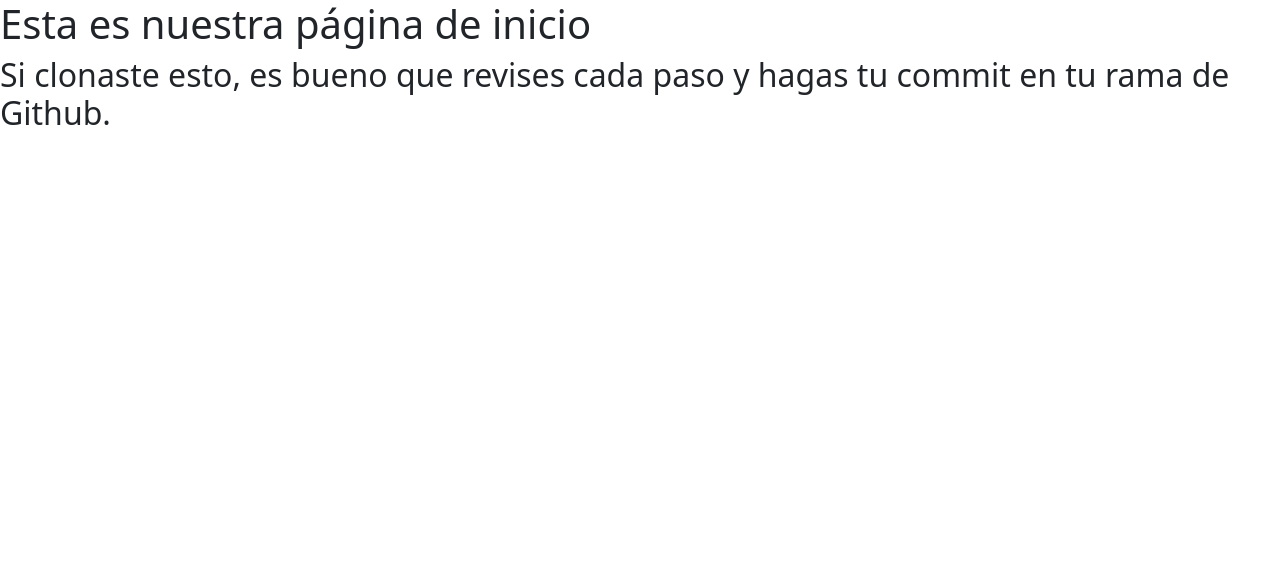
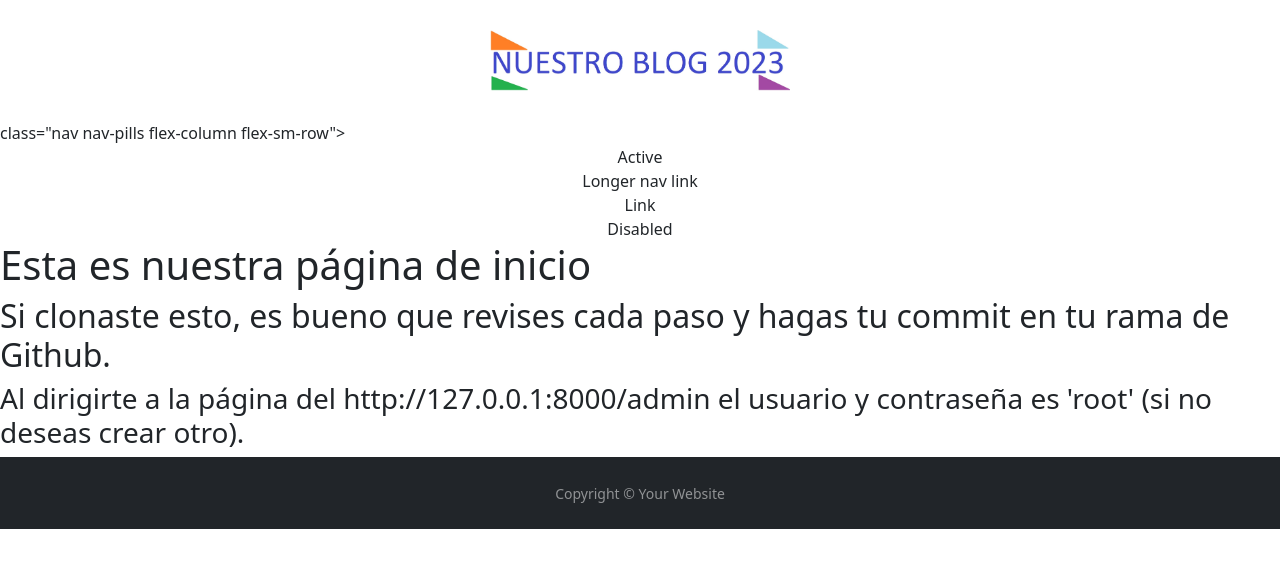
Before and after one commit to PatriNet77/2023-info-com-8, a Django app: page / in a window 1280 px wide. Shown: the top 568 px of the page. Run offline with Django 4.2, Linux system fonts and the light colour scheme.

Commit message:
base_html
Creamos y heredamos desde base_html a otros templates.

```diff
--- a/Semana13/blog/apps/posts/admin.py
+++ b/Semana13/blog/apps/posts/admin.py
@@ -1,3 +1,4 @@
+
 from django.contrib import admin
 from .models import Categoria, Post
 
--- /dev/null
+++ b/Semana13/blog/templates/base.html
@@ -0,0 +1,54 @@
+{% load static %}
+
+<!doctype html>
+<html lang="es-ar">
+
+<head>
+  <title>{% block title %} Página de inicio {% endblock title %} </title>
+  <!-- Required meta tags -->
+  <meta charset="utf-8">
+  <meta name="viewport" content="width=device-width, initial-scale=1, shrink-to-fit=no">
+
+  <!-- Bootstrap CSS v5.2.1 -->
+  <link href="https://cdn.jsdelivr.net/npm/bootstrap@5.2.1/dist/css/bootstrap.min.css" rel="stylesheet"
+    integrity="sha384-iYQeCzEYFbKjA/T2uDLTpkwGzCiq6soy8tYaI1GyVh/UjpbCx/TYkiZhlZB6+fzT" crossorigin="anonymous">
+
+</head>
+
+<body>
+
+  <header>
+    <a class="flex-sm-fill text-sm-center nav-link active" href="#">
+        <img src="{% static 'img/info.jpg' %}"style="max-width: 300px; margin: 30px;">
+    </a>
+
+    <nav> class="nav nav-pills flex-column flex-sm-row">
+        <a class="flex-sm-fill text-sm-center nav-link active" href="#">Active</a>
+        <a class="flex-sm-fill text-sm-center nav-link" href="#">Longer nav link</a>
+        <a class="flex-sm-fill text-sm-center nav-link" href="#">Link</a>
+        <a class="flex-sm-fill text-sm-center nav-link disabled" href="#" tabindex="-1" aria-disabled="true">Disabled</a>
+    </nav>
+
+    {% block contenido %}
+
+    {% endblock %}
+
+
+  <footer id="sticky-footer" class="flex-shrink-0 py-4 bg-dark text-white-50">
+    <div class="container text-center">
+        <small>Copyright &copy; Your Website</small>
+    </div>
+  </footer>
+
+
+  <!-- Bootstrap JavaScript Libraries -->
+  <script src="https://cdn.jsdelivr.net/npm/@popperjs/core@2.11.6/dist/umd/popper.min.js"
+    integrity="sha384-oBqDVmMz9ATKxIep9tiCxS/Z9fNfEXiDAYTujMAeBAsjFuCZSmKbSSUnQlmh/jp3" crossorigin="anonymous">
+  </script>
+
+  <script src="https://cdn.jsdelivr.net/npm/bootstrap@5.2.1/dist/js/bootstrap.min.js"
+    integrity="sha384-7VPbUDkoPSGFnVtYi0QogXtr74QeVeeIs99Qfg5YCF+TidwNdjvaKZX19NZ/e6oz" crossorigin="anonymous">
+  </script>
+</body>
+
+</html>
--- a/Semana13/blog/templates/index.html
+++ b/Semana13/blog/templates/index.html
@@ -1,37 +1,8 @@
-<!doctype html>
-<html lang="es-ar">
+{% extends 'base.html' %}
 
-<head>
-  <title>Proyecto Final</title>
-  <!-- Required meta tags -->
-  <meta charset="utf-8">
-  <meta name="viewport" content="width=device-width, initial-scale=1, shrink-to-fit=no">
 
-  <!-- Bootstrap CSS v5.2.1 -->
-  <link href="https://cdn.jsdelivr.net/npm/bootstrap@5.2.1/dist/css/bootstrap.min.css" rel="stylesheet"
-    integrity="sha384-iYQeCzEYFbKjA/T2uDLTpkwGzCiq6soy8tYaI1GyVh/UjpbCx/TYkiZhlZB6+fzT" crossorigin="anonymous">
-
-</head>
-
-<body>
-  <header>
-    <!-- place navbar here -->
-  </header>
-  <main>
-    <h1>Esta es nuestra página de inicio</h1>
-    <h2>Si clonaste esto, es bueno que revises cada paso y hagas tu commit en tu rama de Github.</h2>
-  </main>
-  <footer>
-    <!-- place footer here -->
-  </footer>
-  <!-- Bootstrap JavaScript Libraries -->
-  <script src="https://cdn.jsdelivr.net/npm/@popperjs/core@2.11.6/dist/umd/popper.min.js"
-    integrity="sha384-oBqDVmMz9ATKxIep9tiCxS/Z9fNfEXiDAYTujMAeBAsjFuCZSmKbSSUnQlmh/jp3" crossorigin="anonymous">
-  </script>
-
-  <script src="https://cdn.jsdelivr.net/npm/bootstrap@5.2.1/dist/js/bootstrap.min.js"
-    integrity="sha384-7VPbUDkoPSGFnVtYi0QogXtr74QeVeeIs99Qfg5YCF+TidwNdjvaKZX19NZ/e6oz" crossorigin="anonymous">
-  </script>
-</body>
-
-</html>
+{% block contenido %}
+  <h1>Esta es nuestra página de inicio</h1>
+  <h2>Si clonaste esto, es bueno que revises cada paso y hagas tu commit en tu rama de Github.</h2>
+  <h3>Al dirigirte a la página del http://127.0.0.1:8000/admin el usuario y contraseña es 'root' (si no deseas crear otro).</h3>
+{% endblock %}
```
Also changed, not shown: Semana13/blog/blog/db.sqlite3, Semana13/blog/media/media/post_default.png (added), Semana13/blog/static/img/info.jpg (added), Semana13/blog/static/post_default.png (added).
